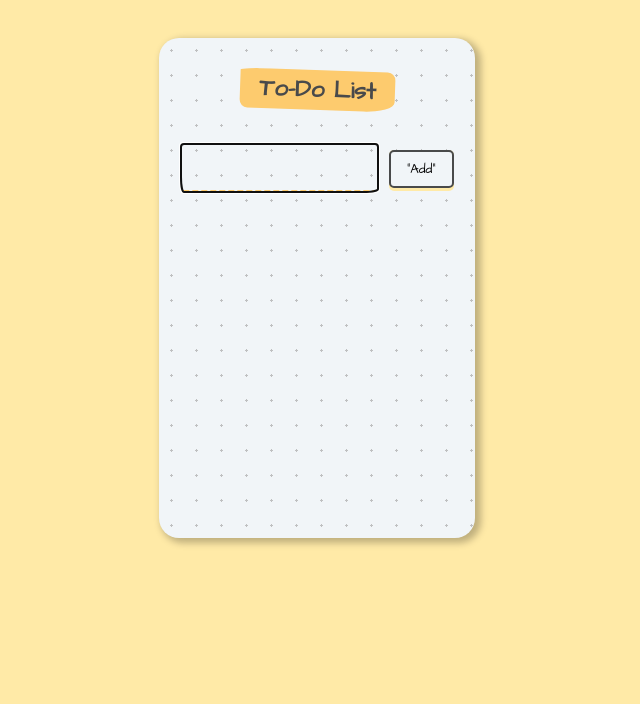
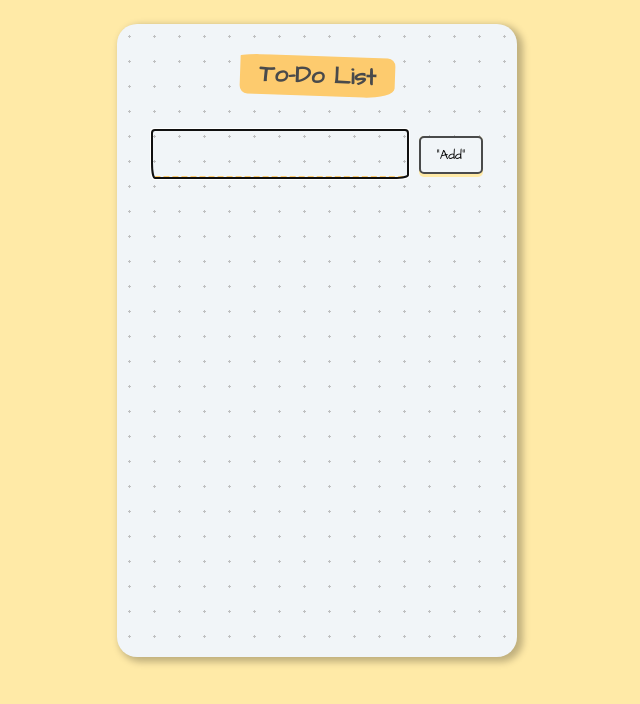
Before and after one commit to Aryan-kumar-mains/To-Do-App, a React (Create React App) app: page / in a window 1280 px wide. Shown: the top 704 px of the page, without its empty margins (323-963 px from the left). Built offline with nearby package versions, Linux system fonts and the light colour scheme.

Commit message:
Add ScrollBar and enhance design and fix some issue

```diff
--- a/public/style.css
+++ b/public/style.css
@@ -13,7 +13,7 @@ body {
 }
 
 .container {
-  width: 100%;
+  width: 400px;
   height: auto;
   min-height: 500px;
   max-width: 500px;
@@ -25,6 +25,7 @@ body {
   box-shadow: 4px 3px 7px 2px #00000040;
   padding: 1rem;
   box-sizing: border-box;
+  margin: 0 auto;
 }
 .heading {
   display: flex;
@@ -79,17 +80,36 @@ button span {
   width: 200px;
 }
 
+ul{
+  display: flex;
+  flex-direction: column;
+  list-style-type: none;
+  overflow-y: scroll;
+  height: 400px;
+  overflow-x: hidden;
+}
+
+ul::-webkit-scrollbar {
+  width: 0.2em;
+}
+
+ul::-webkit-scrollbar-track {
+  box-shadow: inset 0 0 6px rgba(0, 0, 0, 0.3);
+}
+
+ul::-webkit-scrollbar-thumb {
+  background-color: #fdcb6e;
+}
+
 li {
   text-align: left;
-  position: relative;
   padding: 0.5rem;
   margin-right: 10px;
-  width: 60%;
+  width: 100%;
   word-break: break-word;
 }
 
 .fas {
-  position: absolute;
   top: 12px;
   right: 2px;
   color: pink;
--- a/src/components/TodoItem.jsx
+++ b/src/components/TodoItem.jsx
@@ -1,11 +1,51 @@
 import React from "react";
 
 function TodoItem(props) {
-    return (
-        <div className="todo-container" >
-            <li onClick={() => {
+  let checked = props.isDone === true ? "true" : "";
+  console.log(props.isDone);
+  return (
+    <div className="">
+      <li>
+        <div style={{ float: "left", width: "80%" }}>
+          <input
+            type="checkbox"
+            onClick={() => {
+              props.toggleTaskCompleted(props.id);
+            }}
+            checked={checked}
+          />
+          <span
+            style={{ textDecoration: props.isDone ? "line-through" : "none" }}
+          >
+            {" "}
+            {props.name}{" "}
+          </span>
+        </div>
+        <div style={{ float: "right", width: "20%" }}>
+          <span>
+            {" "}
+            <i
+              className="fas fa-trash-alt"
+              onClick={() => {
+                props.onChecked(props.id);
+              }}
+            ></i>
+          </span>
+          <span>
+            {" "}
+            <i
+              class="fas fa-pen"
+              onClick={() => {
+                props.changeTodoItem(props.id);
+              }}
+            ></i>
+          </span>
+        </div>
+      </li>
+
+      {/* <li style={{textDecoration:   props.isDone ? "line-through": "none"}} onClick={() => {
             props.toggleTaskCompleted(props.id)
-        }} style={{textDecoration:   props.isDone ? "line-through": "none"}} > {props.name} </li>
+        }}  ><input type="checkbox" />  {props.name} </li>
             <div>
                <i className="fas fa-trash-alt"
                     onClick= {() => {
@@ -19,9 +59,9 @@ function TodoItem(props) {
                         props.changeTodoItem(props.id);
                     }}
                 ></i>
-            </div>
-        </div>
-    );
+            </div> */}
+    </div>
+  );
 }
 
 export default TodoItem;
```
Also changed, not shown: 2 other files (tests, documents, lock files or other folders).
